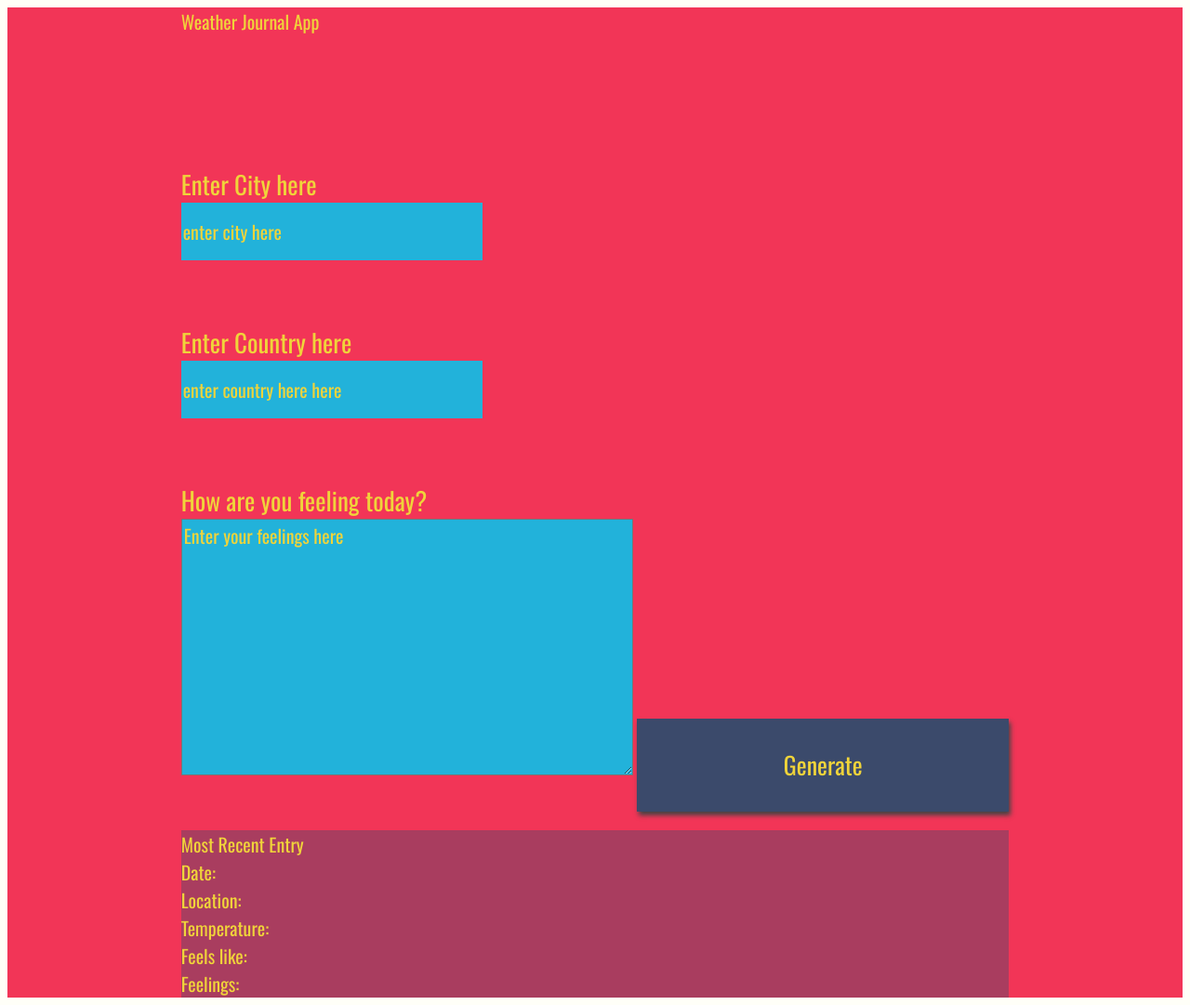
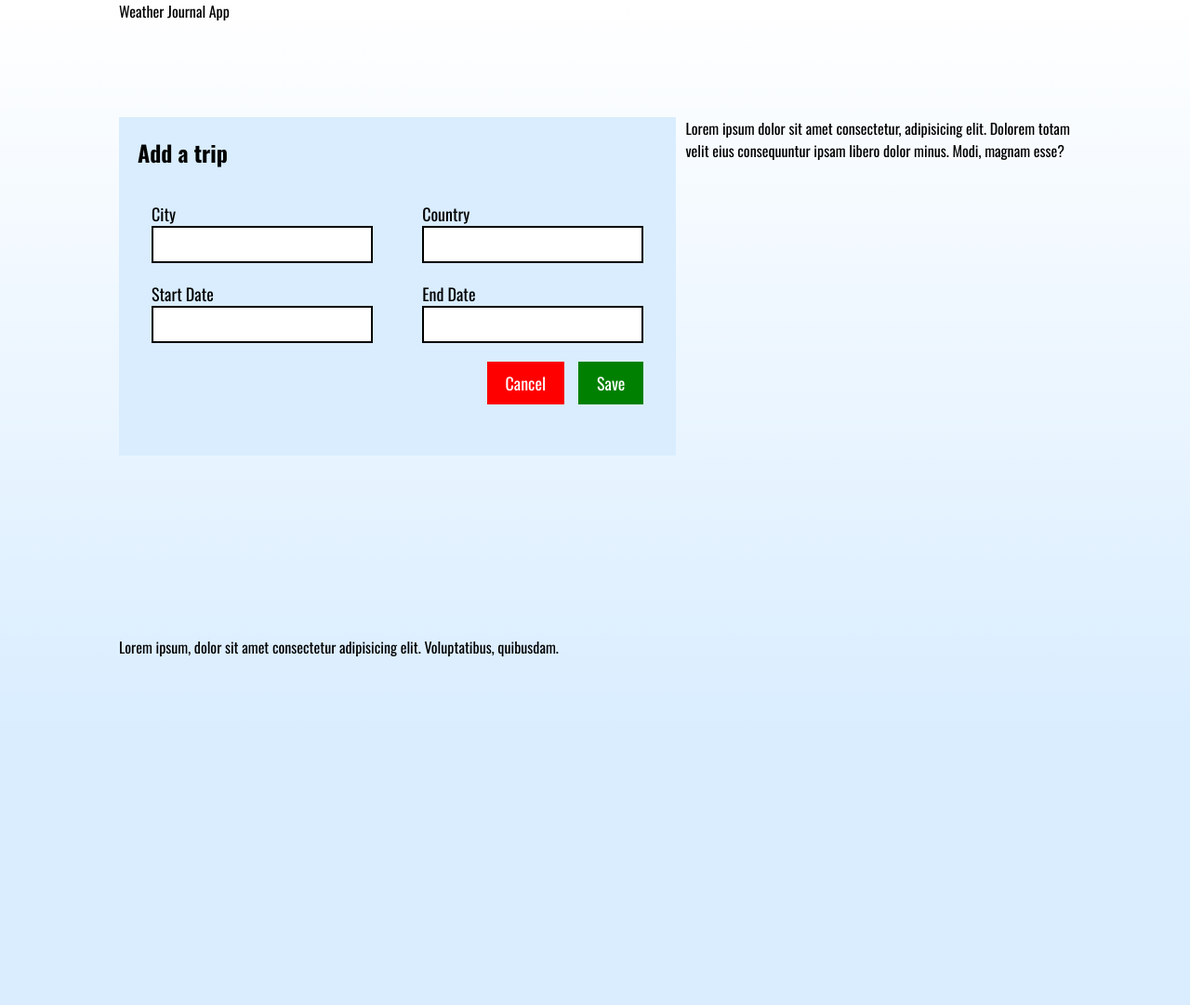
Before and after one commit to GoodnessObi/je-voyage, a website built with webpack: page src/client/views/index.html in a window 1280 px wide. Shown: the whole page at 93% size. After the commit the page ends 800 px from the top, so only its background shows below. Built offline with nearby package versions, Linux system fonts and the light colour scheme; a web font is replaced by a local one.

Commit message:
feature: style add-new-trip card

```diff
--- a/src/client/styles/base.scss
+++ b/src/client/styles/base.scss
@@ -1,89 +1,119 @@
+* {
+    box-sizing: border-box;
+    margin: 0;
+    padding: 0;
+}
 body{
-    background: #fffff8;
+    background: linear-gradient(180deg, #FFFFFF 0%, rgba(255, 255, 255, 0) 100%), #D9EDFF;
     font-family: -apple-system, BlinkMacSystemFont, sans-serif;
 }
 
 #app{
     display: grid;
-    grid-auto-rows: minmax(150px, auto);
+    grid-template-areas:
+    'header header header header header'
+    'main main main main aside'
+    'main main main main aside'
+    'footer footer footer footer footer';
+    // grid-auto-rows: minmax(150px, auto);
     /* grid-template-columns:  */
     min-height:100vh;
-    background: #f23557;
-    color: #f0d43a;
-    justify-content: center;
-    grid-gap: 1em;
-    font-size: 20px;
+    width: 80%;
+    margin: 0 auto;
+    color: #000;
+    // justify-content: center;
+    grid-gap: 10px;
+    // font-size: 20px;
     font-family: 'Oswald', sans-serif;
-}
 
-.holder{
+    .header {
+        grid-area: header;
+    }
 
-}
+    .main {
+        grid-area: main;
+        // padding: 20px;
+        .card {
+            background: #D9EDFF;
+            padding: 20px;
 
-.entry{
-    background: rgba(59, 74, 107, .4);
-}
+            form {
+                padding: 15px;
+            }
 
-#entryHolder{
+            .row {
+                display: flex;
+                flex-direction: row no-wrap;
+                justify-content: space-between;
+                margin: 20px 0;
 
-}
+                .input-group {
+                    width: 45%;
+                }
 
-#date{
+                &:last-child {
+                    justify-content: flex-end;
+                }
+            }
+        }
+    }
 
-}
+    aside {
+        grid-area: aside;
+    }
 
-#temp{
+    footer {
+        grid-area: footer;
+    }
 
-}
-
-#content{
-
-}
-
-.headline {
-
-}
-.title{
 
 }
 
 /*  Basic Styling To Override Default For Basic HTML Elements */
 label{
-    display:block;
-    font-size: 27px;
+    // display:block;
+    font-size: 18px;
 }
 
 input{
-    display:block;
-    height: 60px;
-    width: 320px;
-    background:#22b2da;
+    // display:block;
+    // height: 60px;
+    width: 100%;
+    background:#fff;
+    // padding: ;
     color: #f0d43a;
-    font-size: 20px;
+    font-size: 18px;
     font-family: 'Oswald', sans-serif;
-    border: none;
+    border: 2px solid black;
+    padding: 5px;
 }
 
 button{
-    width: 400px;
-    height: 100px;
-    background: #3b4a6b;
-    color: #f0d43a;
-    font-size: 26px;
+    // width: 400px;
+    // height: 100px;
+    background: green;
+    padding: 10px 20px;
+    color: #fff;
+    font-size: 18px;
     font-family: 'Oswald', sans-serif;
     border: none;
-    box-shadow: 2px 4px 5px #444;
+    margin-left: 15px;
+    // box-shadow: 2px 4px 5px #444;
+
+    &.cancel {
+        background: red;
+    }
 }
 h1{
     font-size: 36px;
 }
 
-textarea{
-    background:#22b2da;
-    color: #f0d43a;
-    font-size: 20px;
-    font-family: 'Oswald', sans-serif;
-}
+// textarea{
+//     background:#22b2da;
+//     color: #f0d43a;
+//     font-size: 20px;
+//     font-family: 'Oswald', sans-serif;
+// }
 /* Reset style for HTML element on active to have no border*/
 input:focus,
 select:focus,
--- a/src/client/views/index.html
+++ b/src/client/views/index.html
@@ -7,35 +7,53 @@
 </head>
  <body>
 <div id = "app">
-  <div class ="holder headline">
-    Weather Journal App
-  </div>
-  <div class ="holder zip">
-    <label for="zip">Enter City here</label>
-    <input type="text" id="city" placeholder="enter city here">
-  </div>
-  <div class ="holder zip">
-    <label for="zip">Enter Country here</label>
-    <input type="text" id="country" placeholder="enter country here here">
-  </div>
-  <div class ="holder feel">
-    <label for="feelings">How are you feeling today?</label>
-    <textarea class= "myInput" id="feelings" placeholder="Enter your feelings here" rows="9" cols="50"></textarea>
-    <button id="generate" type = "submit"> Generate </button>
-  </div>
-  <div class ="holder entry">
-    <div class = "title">Most Recent Entry</div>
-    <div id = "entryHolder">
-      <div id ="error"></div>
-      <div>Date: <span id="date"></span></div>
-      <div>Location: <span id="location"></span></div>
-      <div>Temperature: <span id="temp"></span></div>
-      <div>Feels like: <span id="feels"></span></div>
-      <div>Feelings: <span id="content"></span></div>
+  <!-- <div class="container"> -->
+    <div class ="holder headline header">
+      Weather Journal App
     </div>
-  </div>
+    <section class="main">
+      <div class="card add-new-trip">
+        <h2>Add a trip</h2>
+        <form action="">
+          <div class="row">
+            <div class="input-group">
+              <label for="">City</label>
+              <input type="text">
+            </div>
+
+            <div class="input-group">
+              <label for="">Country</label>
+              <input type="text">
+            </div>
+          </div>
+
+          <div class="row">
+            <div class="input-group">
+              <label for="">Start Date</label>
+              <input type="text">
+            </div>
+
+            <div class="input-group">
+              <label for="">End Date</label>
+              <input type="text">
+            </div>
+          </div>
+
+          <div class="row">
+            <button class="cancel">Cancel</button>
+            <button>Save</button>
+          </div>
+        </form>
+      </div>
+    </section>
+    <aside>
+      Lorem ipsum dolor sit amet consectetur, adipisicing elit. Dolorem totam velit eius consequuntur ipsam libero dolor minus. Modi, magnam esse?
+    </aside>
+    <footer>
+      Lorem ipsum, dolor sit amet consectetur adipisicing elit. Voluptatibus, quibusdam.
+    </footer>
+  <!-- </div> -->
 </div>
-<script src="app.js" type="text/javascript"></script>
 
 </body>
 </html>
```
